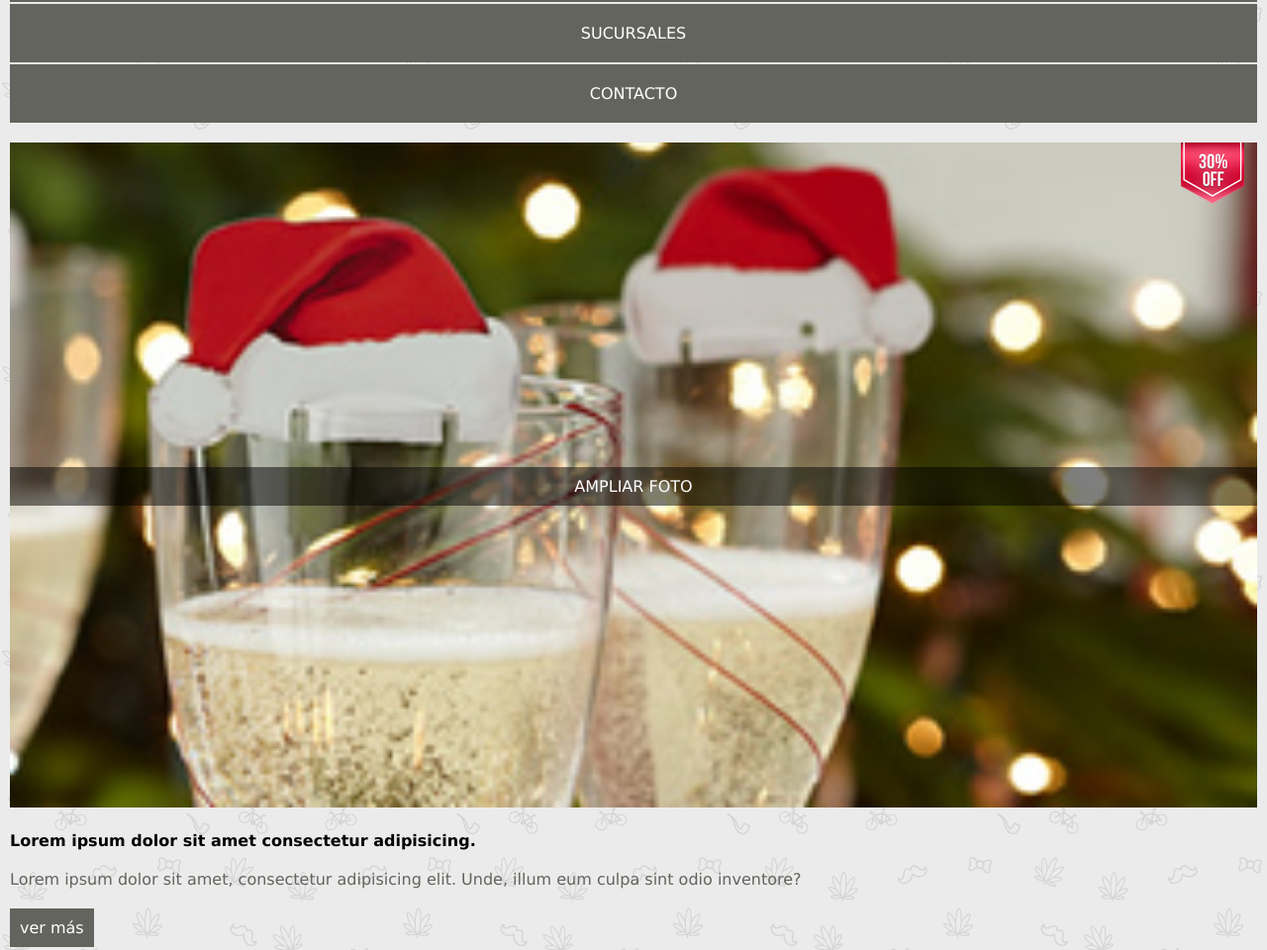
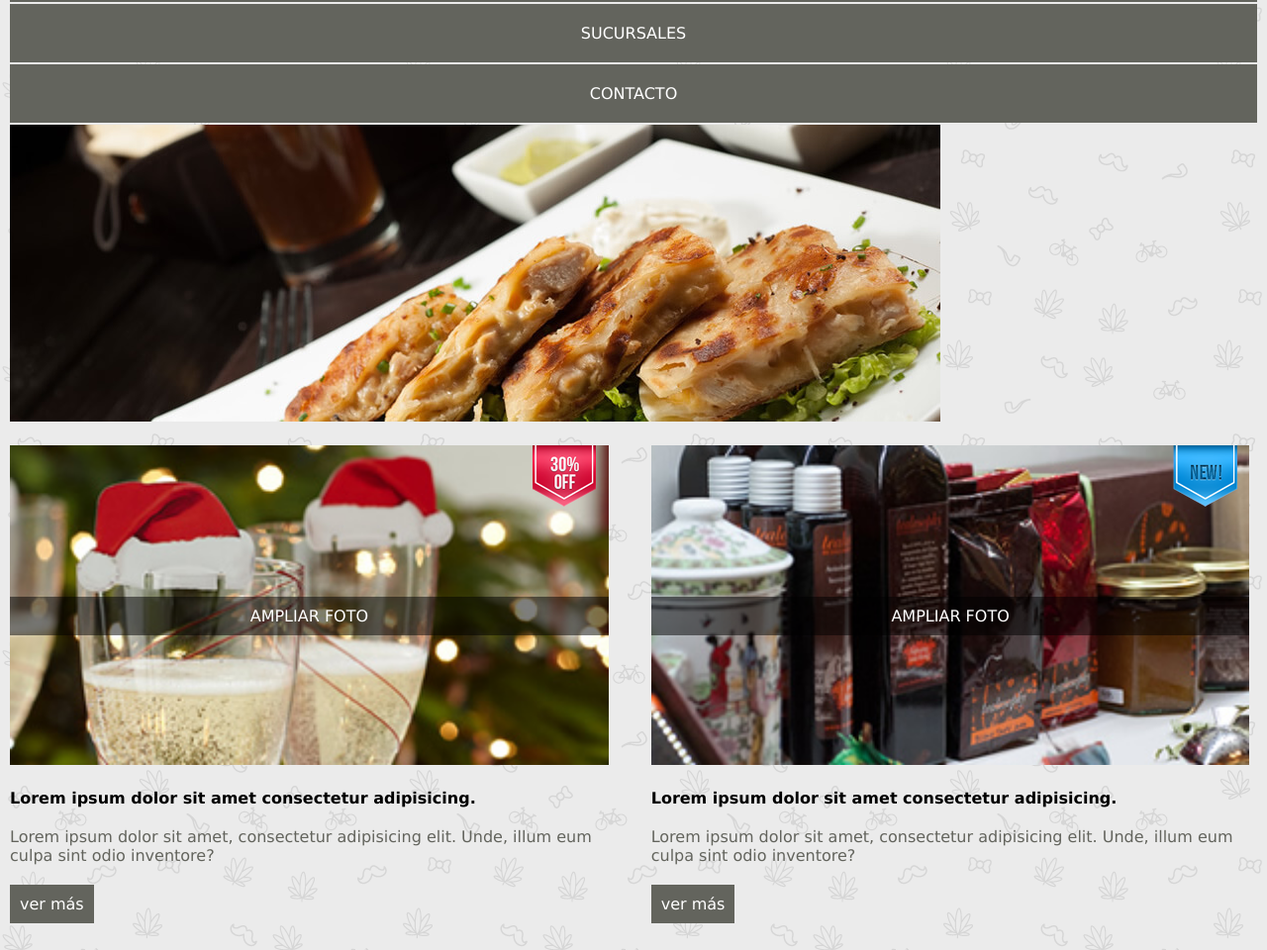
Before and after one commit to JuradoJoel/kitchening, a website: page views/home.html in a window 1280 px wide. Shown: the part 520-1480 px from the top of the page at 99% size. Drawn offline with Linux system fonts and the light colour scheme.

Commit message:
tablet almost done

```diff
--- a/public/css/home.css
+++ b/public/css/home.css
@@ -4,6 +4,7 @@
 }
 
 .home .banner{
+    width: 100%;
     display: none;
 }
 
@@ -55,3 +56,22 @@
     display: inline-block;
     margin: 20px 0;
 }
+
+/*tablet*/
+@media (min-width: 768px) {
+    .home .banner{
+        display: block;
+    }
+
+    .home .producto{
+        width: 48%;
+        display: inline-block;
+        margin-right: 3%;
+    }
+    .home .producto:nth-child(even){
+        margin-right: 3%;
+    }
+    .home .producto:nth-child(2n){
+        margin-right: 0%;
+    }
+}
```
